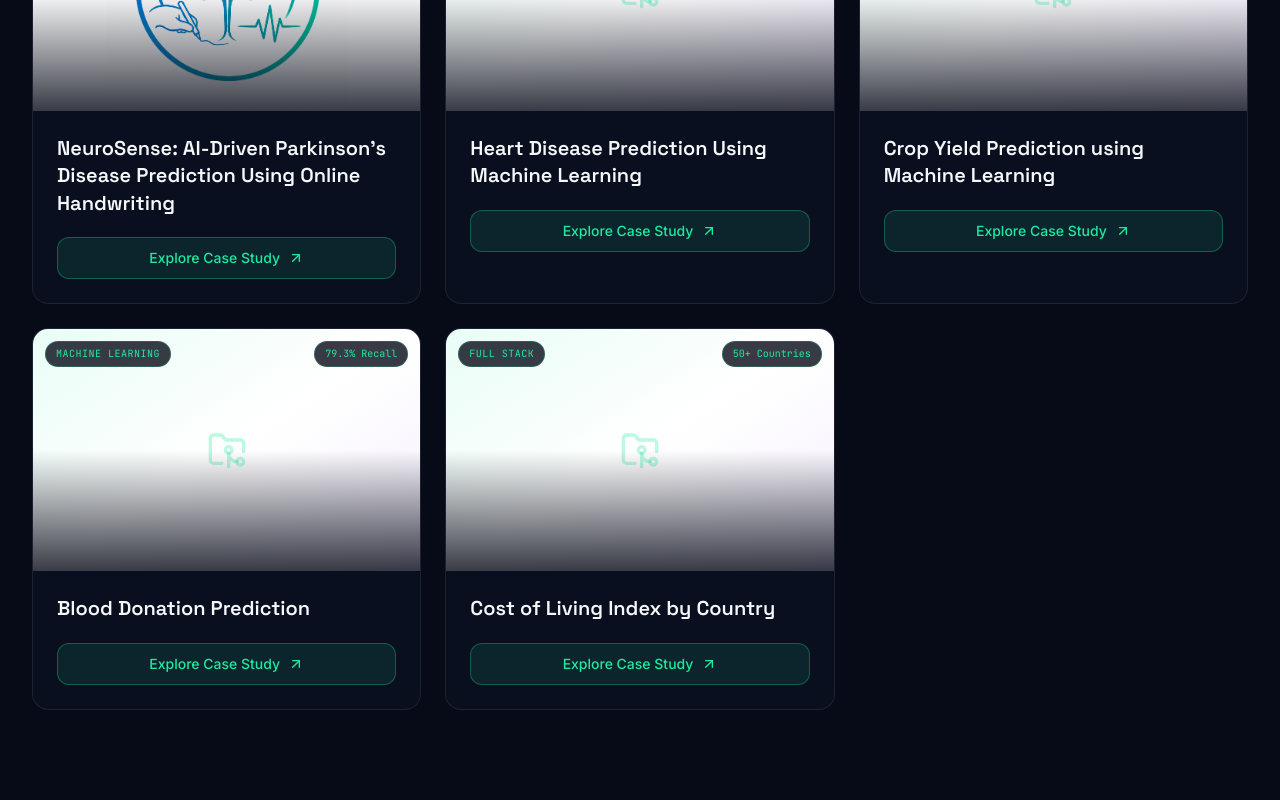
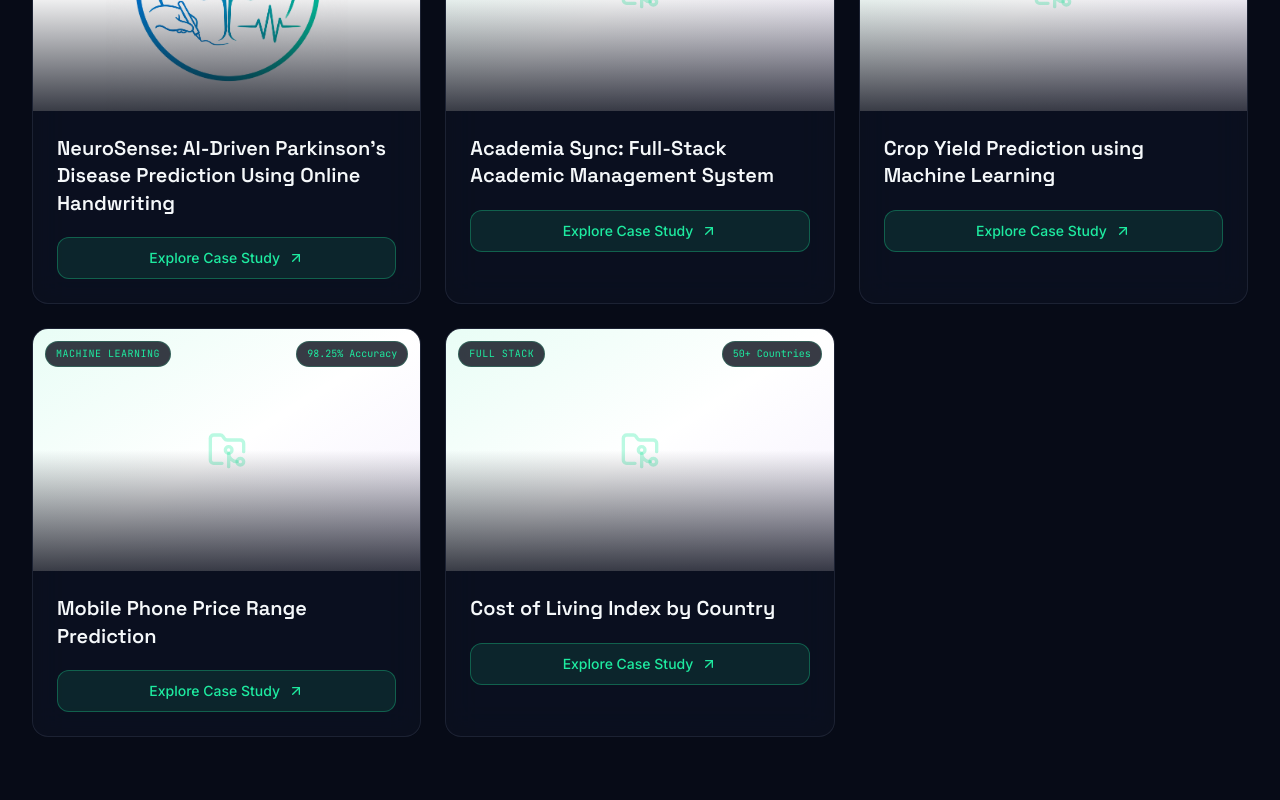
Before and after one commit to SuhasGowda24/My_PORTFOLIO, a React (Vite) app: page / in a window 1280 px wide. Shown: the part 3720-4520 px from the top of the page. Built offline with nearby package versions, Linux system fonts and the light colour scheme.

Commit message:
Working on Projects

```diff
--- a/src/components/portfolio/Projects.jsx
+++ b/src/components/portfolio/Projects.jsx
@@ -17,15 +17,15 @@ const FALLBACK = [
     metric: '87% Accuracy',
     order: 1,
   },
-  {
-    title: 'Heart Disease Prediction Using Machine Learning',
-    category: 'Machine Learning',
-    tech_stack: ['Python', 'Pandas', 'Scikit-learn', 'XGBoost'],
-    description: 'End-to-end ML pipeline with EDA, feature engineering, and hyperparameter tuning; KNN model achieved 94.4% accuracy.',
+   {
+    title: 'Academia Sync: Full-Stack Academic Management System',
+    category: 'Full Stack',
+    tech_stack: ['React', 'Django REST Framework', 'MySQL', 'JWT', 'Ollama (LLM)'],
+    description: 'Multi-college academic management platform with role-based access for admins, teachers, and students — covering attendance, timetables, assignments, grades, and custom forms. Includes AI-generated email drafts for low-attendance alerts via a locally-run LLM.',
     image_url: '',
-    github_url: 'https://github.com/SuhasGowda24',
+    github_url: 'https://github.com/SuhasGowda24/Academia_Sync',
     paper_url: '',
-    metric: '94.4% Accuracy',
+    metric: '20+ Modules',
     order: 2,
   },
   {
@@ -40,15 +40,15 @@ const FALLBACK = [
     order: 3,
   },
   {
-    title: 'Blood Donation Prediction',
+    title: 'Mobile Phone Price Range Prediction',
     category: 'Machine Learning',
-    tech_stack: ['Python', 'Scikit-learn'],
-    description: 'Predictive model to identify potential blood donors; handled class imbalance and correlated features; Logistic Regression selected for 79.3% recall.',
+    tech_stack: ['Python', 'Pandas', 'Scikit-learn', 'XGBoost'],
+    description: 'Multiclass classification of mobile phone price ranges using hardware and connectivity specs; compared 7 models and tuned with GridSearchCV. Tuned Logistic Regression achieved 98.25% test accuracy and 96.12% cross-validation accuracy.',
     image_url: '',
-    github_url: 'https://github.com/SuhasGowda24',
+    github_url: 'https://github.com/SuhasGowda24/Cellphone-Price-Range-Prediction',
     paper_url: '',
-    metric: '79.3% Recall',
-    order: 4,
+    metric: '98.25% Accuracy',
+    order: 3,
   },
   {
     title: 'Cost of Living Index by Country',
```
